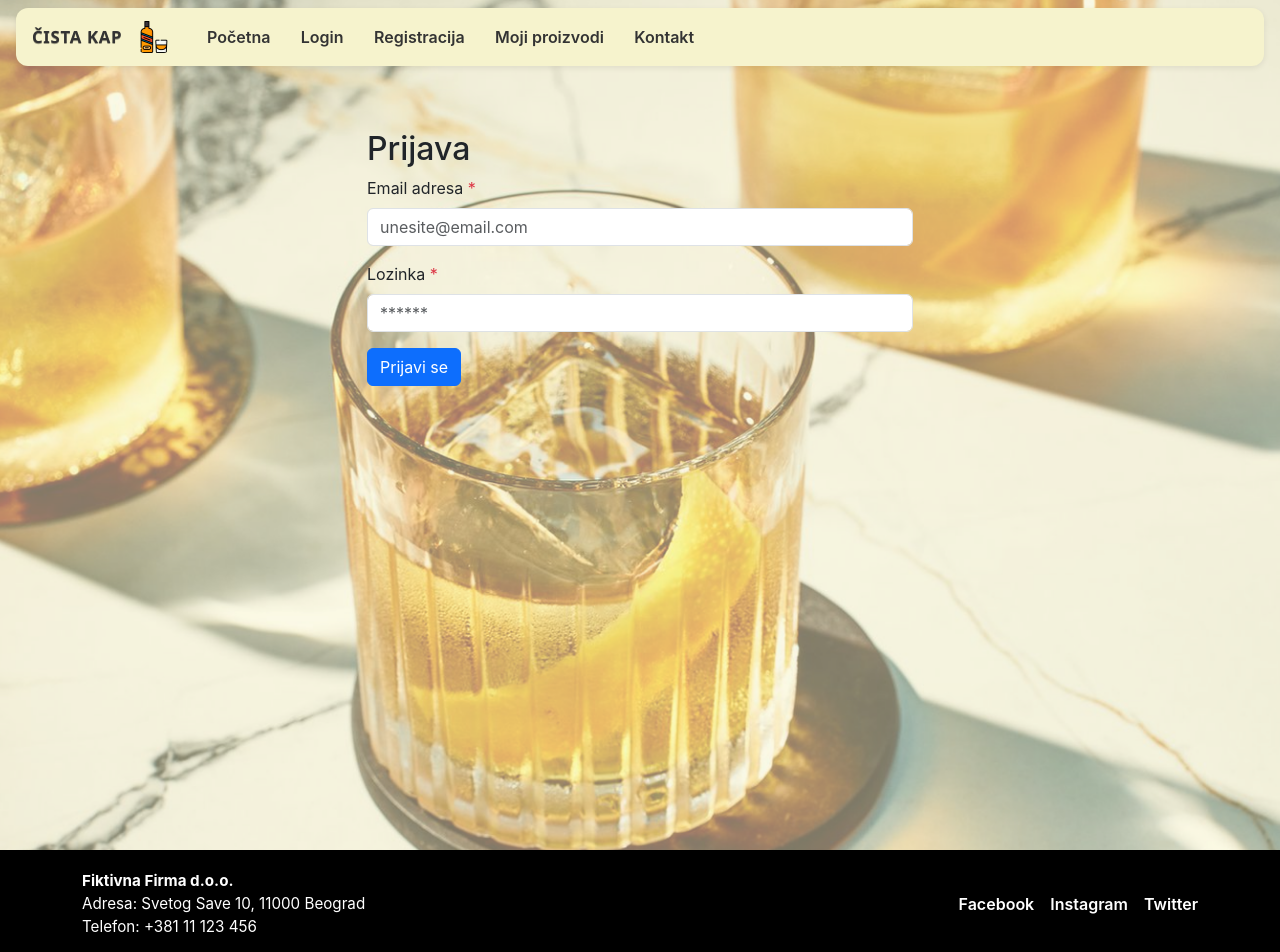
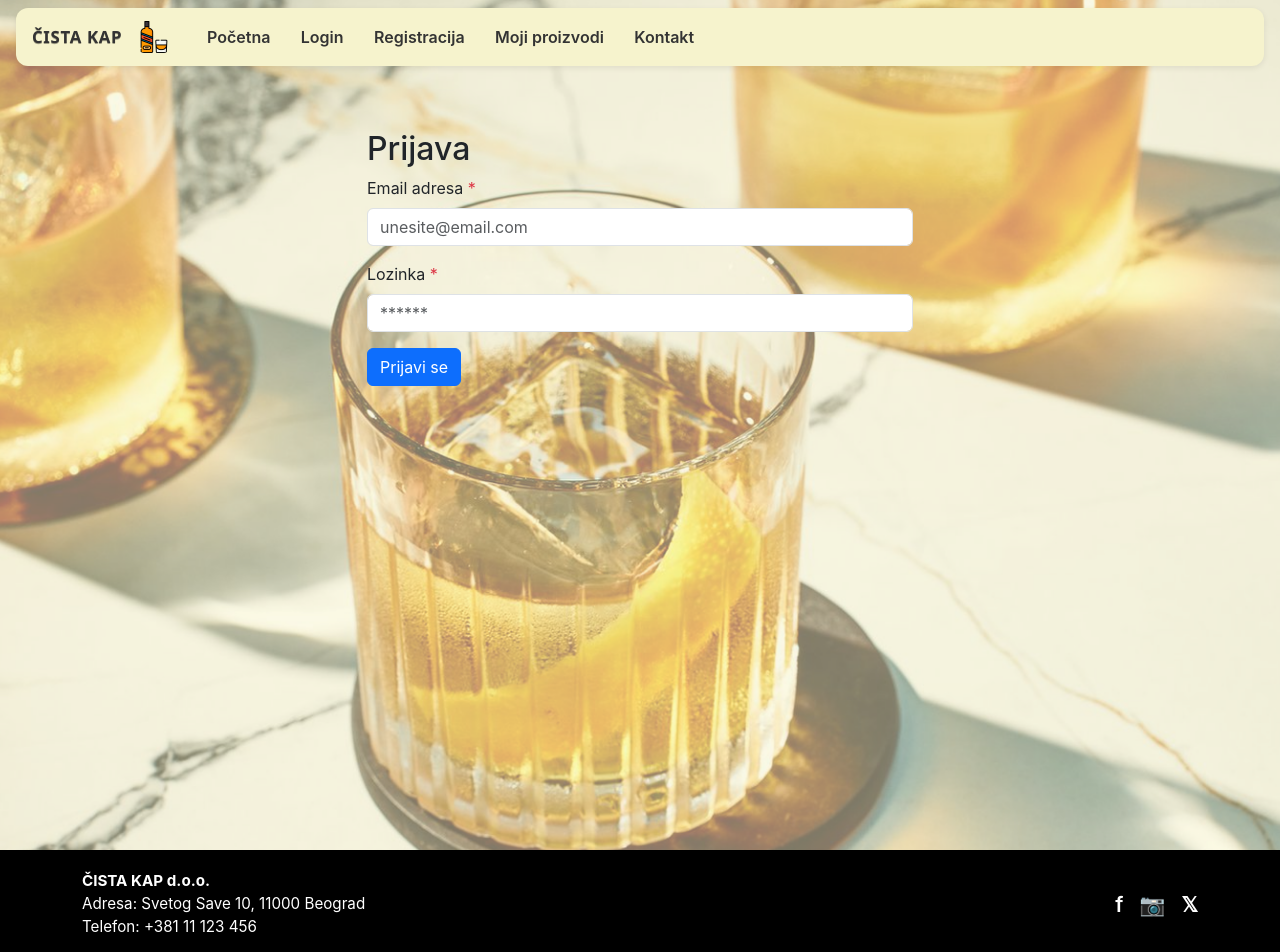
Before and after one commit to elab-development/klijentske-veb-tehnologije-i-skriptni-jezici-2025-26-2024-0544-pracenje-porekla-proizvoda, a React (Create React App) app: page /login in a window 1280 px wide. Shown: the top 952 px of the page. Built offline with nearby package versions, Linux system fonts and the light colour scheme; the HTML template or start-up script is replaced by a standard one.

Commit message:
Sredjivanje footer-a

```diff
--- a/src/components/Footer.tsx
+++ b/src/components/Footer.tsx
@@ -9,16 +9,16 @@ const Footer: React.FC = () => {
         <Row className="align-items-center">
           <Col md={6}>
             <div className="footer-company">
-              <strong>Fiktivna Firma d.o.o.</strong>
+              <strong>ČISTA KAP d.o.o.</strong>
               <div>Adresa: Svetog Save 10, 11000 Beograd</div>
               <div>Telefon: +381 11 123 456</div>
             </div>
           </Col>
           <Col md={6} className="text-md-end mt-2 mt-md-0">
             <div className="footer-links">
-              <a href="#" aria-label="Facebook link">Facebook</a>
-              <a href="#" aria-label="Instagram link" className="ms-3">Instagram</a>
-              <a href="#" aria-label="Twitter link" className="ms-3">Twitter</a>
+              <a href="#" aria-label="Facebook link" title="Facebook">f</a>
+              <a href="#" aria-label="Instagram link" className="ms-3" title="Instagram">📷</a>
+              <a href="#" aria-label="Twitter link" className="ms-3" title="Twitter">𝕏</a>
             </div>
           </Col>
         </Row>
--- a/src/styles/custom.css
+++ b/src/styles/custom.css
@@ -88,8 +88,12 @@ body {
   color: #ffffff;
   text-decoration: none;
   font-weight: 600;
+  display: inline-flex;
+  align-items: center;
+  transition: opacity 0.2s ease;
+  font-size: 1.3rem;
 }
 
 .app-footer .footer-links a:hover {
-  text-decoration: underline;
+  opacity: 0.8;
 }
```
